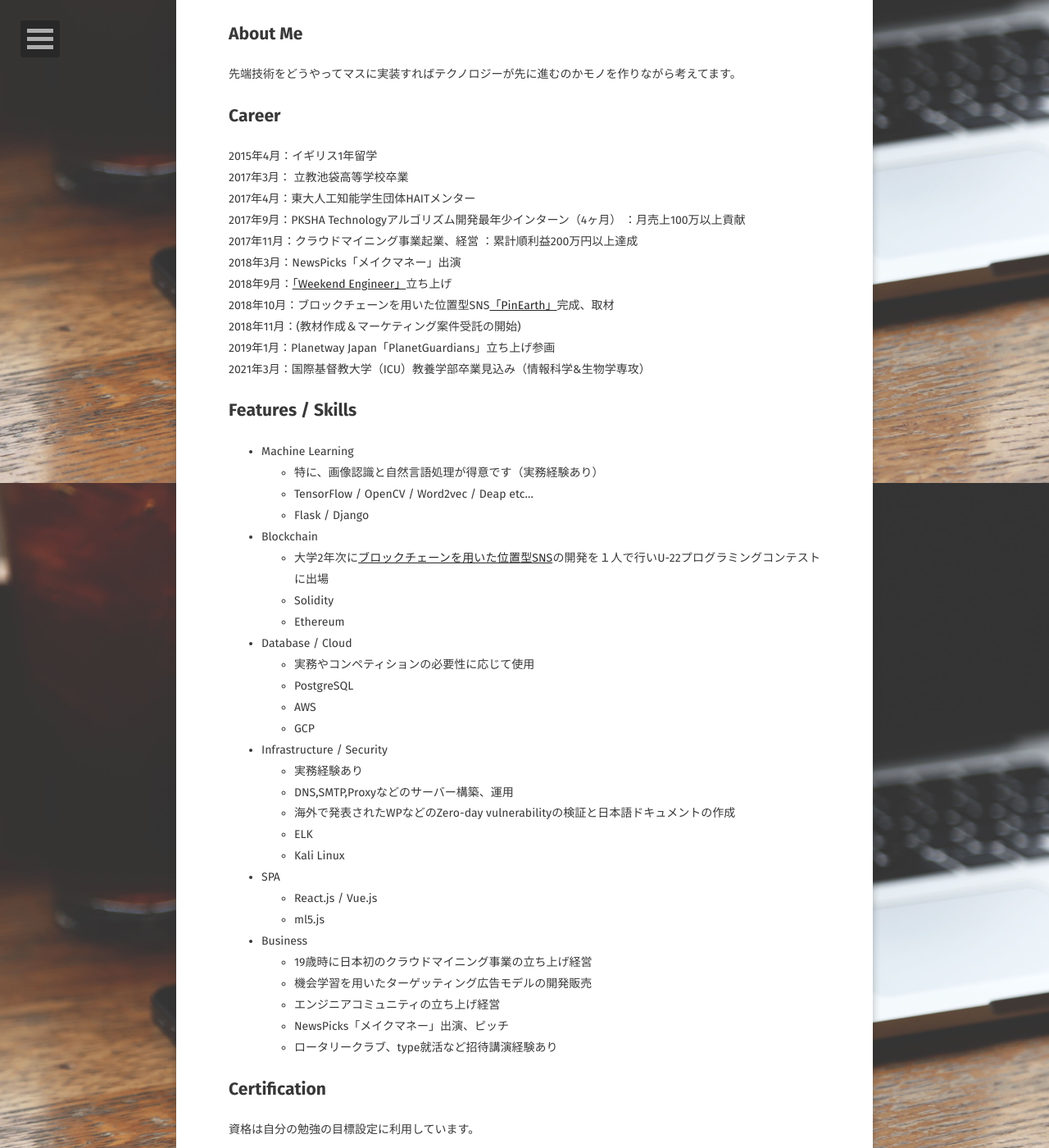
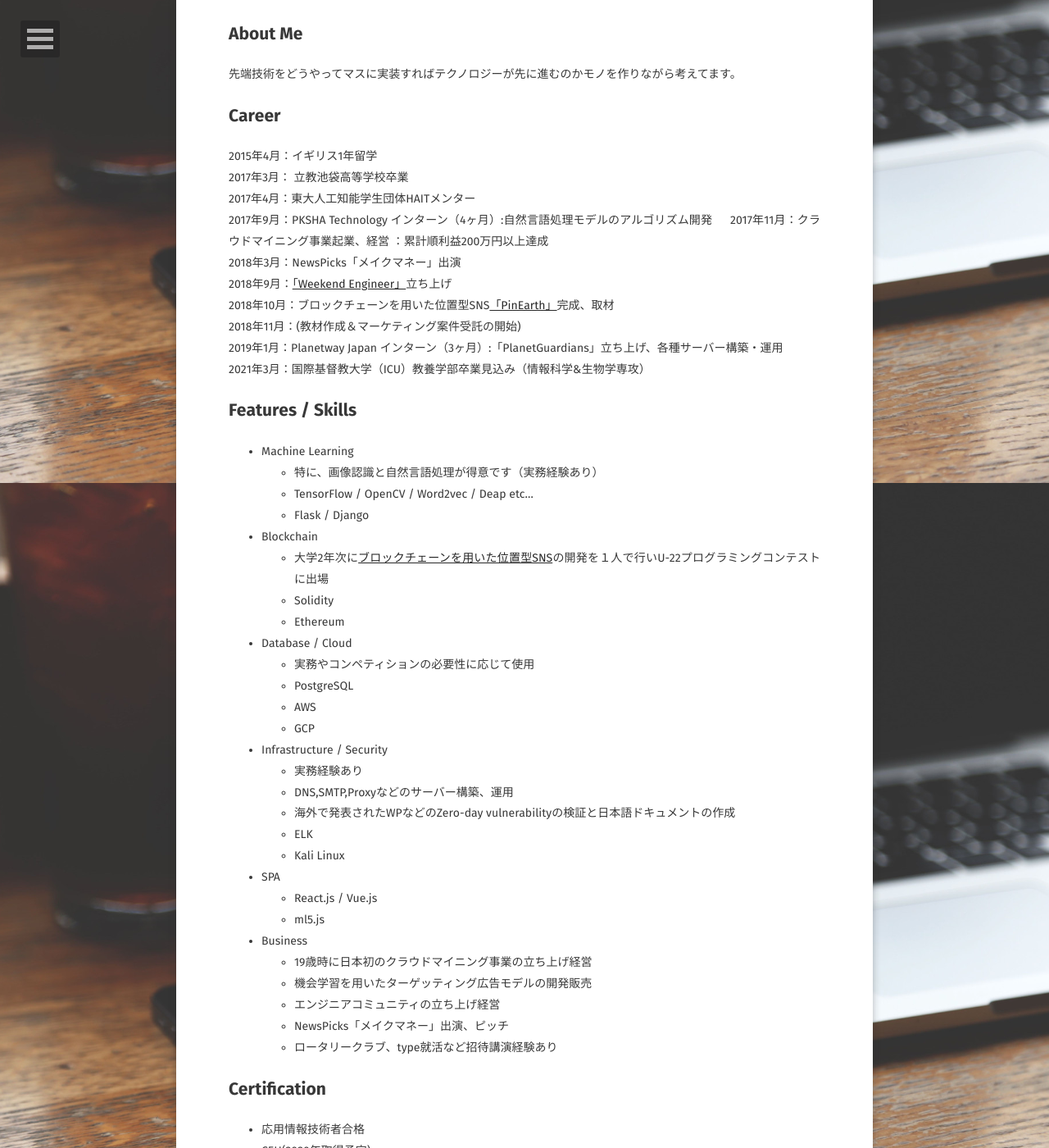
Before and after one commit to seven0525/seven0525.github.io, a Jekyll site: the page built from about/index.md, in a window 1280 px wide and 1400 px high, scrolled down 311 px. Shown: the whole window at 82% size. Built offline with Jekyll 4.4.1, drawn with Linux system fonts in a browser that asks for light colours; some web fonts are replaced.

Commit message:
Update index.md

```diff
--- a/about/index.md
+++ b/about/index.md
@@ -19,13 +19,13 @@ comments: false
 2015年4月：イギリス1年留学
 2017年3月： 立教池袋高等学校卒業
 2017年4月：東大人工知能学生団体HAITメンター
-2017年9月：PKSHA Technologyアルゴリズム開発最年少インターン（4ヶ月） ：月売上100万以上貢献
+2017年9月：PKSHA Technology インターン（4ヶ月）:自然言語処理モデルのアルゴリズム開発
 2017年11月：クラウドマイニング事業起業、経営 ：累計順利益200万円以上達成
 2018年3月：NewsPicks「メイクマネー」出演
 2018年9月：[「Weekend Engineer」]( https://seven0525.github.io/we/)立ち上げ
 2018年10月：ブロックチェーンを用いた位置型SNS[「PinEarth」](https://github.com/seven0525/pinearth)完成、取材
 2018年11月：(教材作成＆マーケティング案件受託の開始)
-2019年1月：Planetway Japan「PlanetGuardians」立ち上げ参画
+2019年1月：Planetway Japan インターン（3ヶ月）:「PlanetGuardians」立ち上げ、各種サーバー構築・運用
 2021年3月：国際基督教大学（ICU）教養学部卒業見込み（情報科学&生物学専攻）
 
 
@@ -63,7 +63,6 @@ comments: false
 
 
 ## Certification
-資格は自分の勉強の目標設定に利用しています。
 
 * 応用情報技術者合格
 * CEH(2020年取得予定)
```
